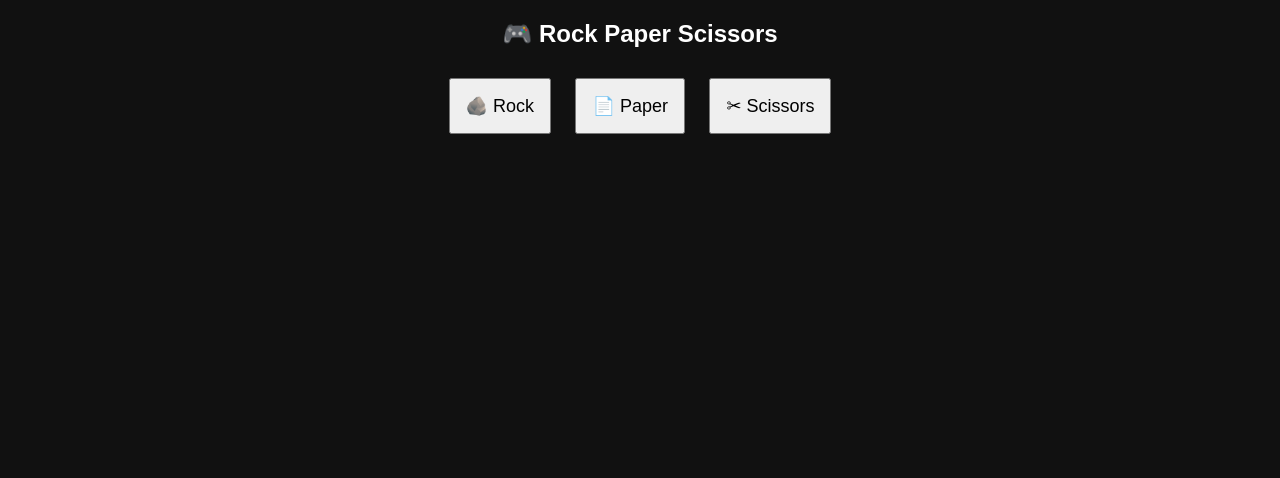
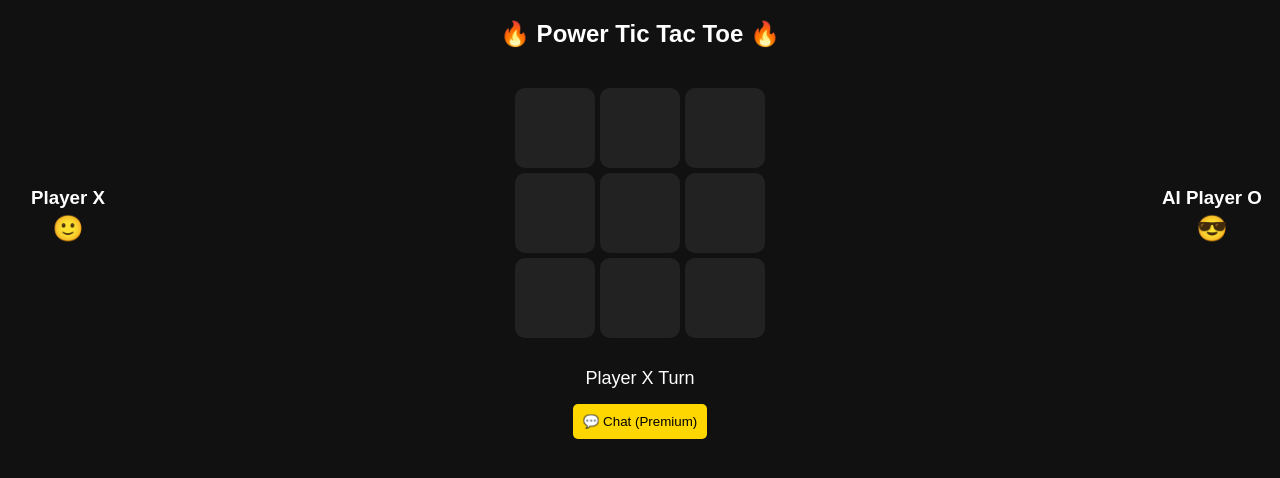
Before and after one commit to dkkbot00/power-game, a Flask app: page / in a window 1280 px wide. Shown: the top 478 px of the page. Run offline with Flask 3, Linux system fonts and the light colour scheme.

Commit message:
Update index.html

```diff
--- a/templates/index.html
+++ b/templates/index.html
@@ -1,35 +1,167 @@
 <!DOCTYPE html>
 <html>
 <head>
-    <title>Power Game</title>
-    <style>
-        body { text-align:center; font-family:Arial; background:#111; color:white; }
-        button { padding:15px; margin:10px; font-size:18px; }
-    </style>
+<title>Power Tic Tac Toe</title>
+<style>
+body {
+    background: #111;
+    color: white;
+    font-family: Arial;
+    text-align: center;
+}
+
+.container {
+    display: flex;
+    justify-content: space-around;
+    align-items: center;
+    margin-top: 20px;
+}
+
+.player {
+    width: 120px;
+}
+
+.player h3 {
+    margin: 5px;
+}
+
+.reaction {
+    font-size: 25px;
+}
+
+.board {
+    display: grid;
+    grid-template-columns: repeat(3, 80px);
+    grid-gap: 5px;
+    margin: 20px auto;
+}
+
+.cell {
+    width: 80px;
+    height: 80px;
+    background: #222;
+    font-size: 40px;
+    display: flex;
+    align-items: center;
+    justify-content: center;
+    cursor: pointer;
+    border-radius: 10px;
+}
+
+.cell:hover {
+    background: #333;
+}
+
+#status {
+    margin-top: 10px;
+    font-size: 18px;
+}
+
+.premium {
+    margin-top: 15px;
+    padding: 10px;
+    background: gold;
+    color: black;
+    border: none;
+    border-radius: 5px;
+    cursor: pointer;
+}
+</style>
 </head>
 <body>
 
-<h2>🎮 Rock Paper Scissors</h2>
+<h2>🔥 Power Tic Tac Toe 🔥</h2>
 
-<button onclick="play('rock')">🪨 Rock</button>
-<button onclick="play('paper')">📄 Paper</button>
-<button onclick="play('scissors')">✂ Scissors</button>
+<div class="container">
+    <div class="player">
+        <h3>Player X</h3>
+        <div class="reaction" id="rxnX">🙂</div>
+    </div>
 
-<h3 id="result"></h3>
+    <div class="board" id="board"></div>
+
+    <div class="player">
+        <h3>AI Player O</h3>
+        <div class="reaction" id="rxnO">😎</div>
+    </div>
+</div>
+
+<div id="status">Player X Turn</div>
+
+<button class="premium" onclick="premiumChat()">💬 Chat (Premium)</button>
 
 <script>
-function play(choice) {
-    fetch('/play', {
-        method:'POST',
-        headers:{'Content-Type':'application/json'},
-        body:JSON.stringify({choice:choice})
-    })
-    .then(res => res.json())
-    .then(data => {
-        document.getElementById("result").innerText =
-            "AI chose: " + data.ai + " | " + data.result;
+let board = ["", "", "", "", "", "", "", "", ""];
+let currentPlayer = "X";
+const boardDiv = document.getElementById("board");
+const status = document.getElementById("status");
+
+function drawBoard() {
+    boardDiv.innerHTML = "";
+    board.forEach((cell, index) => {
+        const div = document.createElement("div");
+        div.classList.add("cell");
+        div.innerText = cell;
+        div.onclick = () => makeMove(index);
+        boardDiv.appendChild(div);
     });
 }
+
+function makeMove(index) {
+    if (board[index] !== "" || currentPlayer !== "X") return;
+
+    board[index] = "X";
+    currentPlayer = "O";
+    updateReactions();
+    checkWinner();
+    drawBoard();
+    setTimeout(aiMove, 500);
+}
+
+function aiMove() {
+    let empty = board.map((v, i) => v === "" ? i : null).filter(v => v !== null);
+    if (empty.length === 0) return;
+
+    let randomIndex = empty[Math.floor(Math.random() * empty.length)];
+    board[randomIndex] = "O";
+    currentPlayer = "X";
+    updateReactions();
+    checkWinner();
+    drawBoard();
+}
+
+function checkWinner() {
+    const wins = [
+        [0,1,2],[3,4,5],[6,7,8],
+        [0,3,6],[1,4,7],[2,5,8],
+        [0,4,8],[2,4,6]
+    ];
+
+    for (let combo of wins) {
+        const [a,b,c] = combo;
+        if (board[a] && board[a] === board[b] && board[a] === board[c]) {
+            status.innerText = board[a] + " Wins! 🔥";
+            document.getElementById("rxnX").innerText = board[a]=="X"?"😎":"😢";
+            document.getElementById("rxnO").innerText = board[a]=="O"?"😎":"😢";
+            return;
+        }
+    }
+
+    if (!board.includes("")) {
+        status.innerText = "Draw 🤝";
+    }
+}
+
+function updateReactions() {
+    document.getElementById("rxnX").innerText = currentPlayer=="X"?"🙂":"⏳";
+    document.getElementById("rxnO").innerText = currentPlayer=="O"?"🙂":"⏳";
+}
+
+function premiumChat() {
+    alert("💎 Premium Feature!\nUpgrade to unlock chat.");
+}
+
+drawBoard();
 </script>
 
 </body>
```
